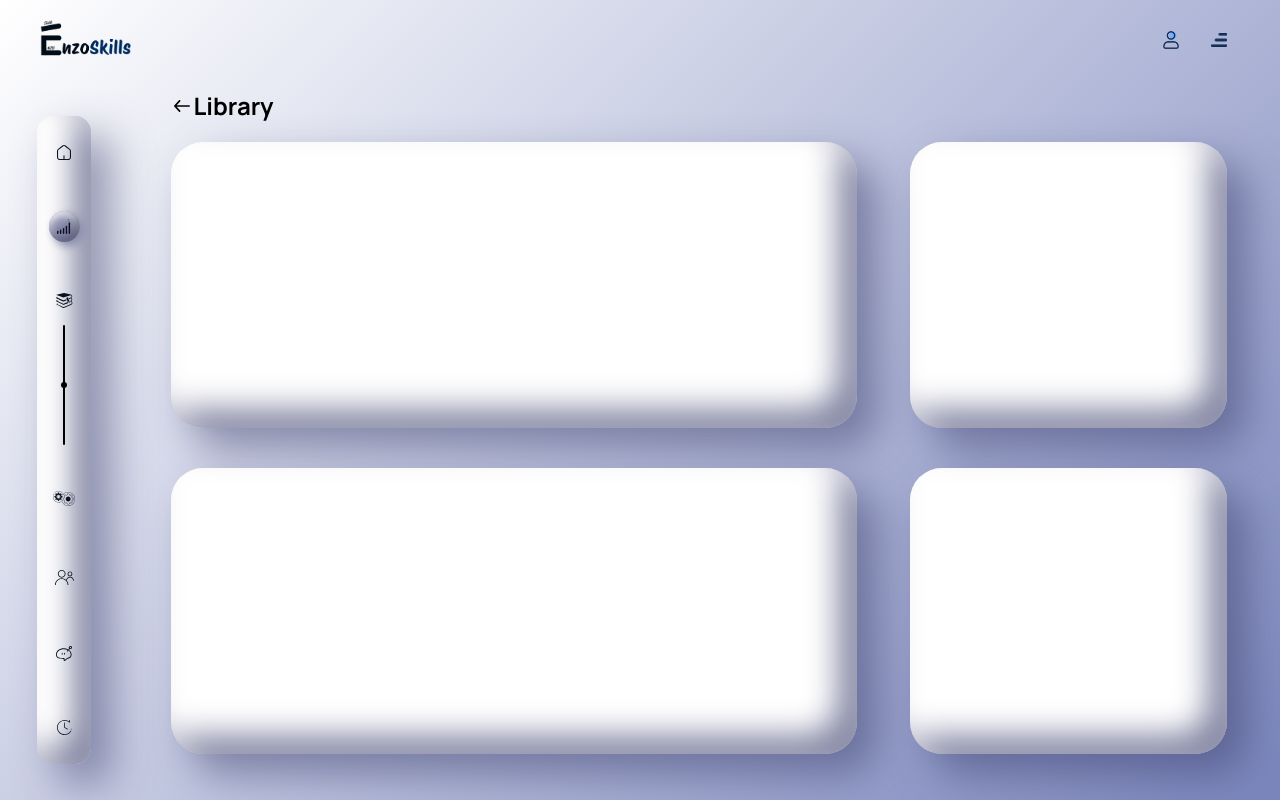
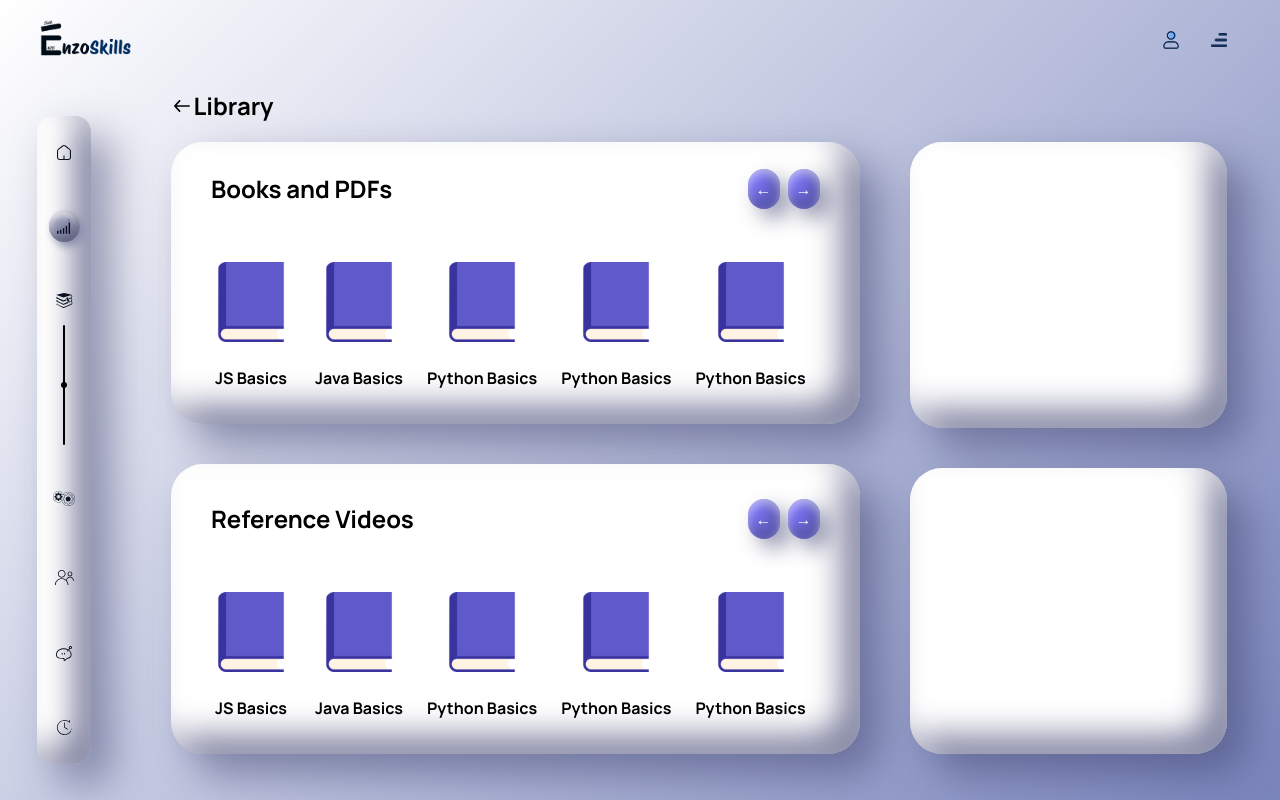
Before and after one commit to Codomania-Legends/EnzoSkills, a React (Vite) app in the folder frontend/: page /dashboard/library in a window 1280 px wide. Shown: the top 800 px of the page. Built offline with nearby package versions, Linux system fonts and the light colour scheme; a web font is replaced by a local one.

Commit message:
updating library

```diff
--- a/frontend/src/Dashboard/Library/Library.css
+++ b/frontend/src/Dashboard/Library/Library.css
@@ -0,0 +1,12 @@
+@layer utilities {
+  /* Hide scrollbar for Chrome, Safari and Opera */
+  .no-scrollbar::-webkit-scrollbar {
+    display: none;
+  }
+
+  /* Hide scrollbar for IE, Edge and Firefox */
+  .no-scrollbar {
+    -ms-overflow-style: none;  /* IE and Edge */
+    scrollbar-width: none;  /* Firefox */
+  }
+}
--- a/frontend/src/Dashboard/Library/Library.jsx
+++ b/frontend/src/Dashboard/Library/Library.jsx
@@ -1,6 +1,53 @@
-import React from 'react'
+import React, { useRef } from 'react'
+import "./Library.css"
 
 function Library() {
+  const data = [
+    {
+      image : "/Dashboard/book.svg",
+      BookName : "JS Basics",
+    },
+    {
+      image : "/Dashboard/book.svg",
+      BookName : "Java Basics",
+    },
+    {
+      image : "/Dashboard/book.svg",
+      BookName : "Python Basics",
+    },
+    {
+      image : "/Dashboard/book.svg",
+      BookName : "Python Basics",
+    },
+    {
+      image : "/Dashboard/book.svg",
+      BookName : "Python Basics",
+    },
+    {
+      image : "/Dashboard/book.svg",
+      BookName : "Python Basics",
+    },
+    {
+      image : "/Dashboard/book.svg",
+      BookName : "Python Basics",
+    },
+    {
+      image : "/Dashboard/book.svg",
+      BookName : "Python Basics",
+    },
+  ]
+
+  const scrollRef = useRef(null);
+
+  const scroll = (direction) => {
+    const { current } = scrollRef;
+    if (current) {
+      // Adjust '300' to change how far it scrolls per click
+      const scrollAmount = direction === 'left' ? -300 : 300;
+      current.scrollBy({ left: scrollAmount, behavior: 'smooth' });
+    }
+  };
+
   return (
     <>
     <div className="library-dash-section container h-full mx-auto px-4 mt-5">
@@ -13,11 +60,75 @@ function Library() {
 
         <div className=" flex w-[90%] lg:w-[65%] h-full">
           <div className="grid grid-col-1 w-full md:grid-row-2 gap-10">
-            <div className="white flex flex-col justify-around medium-box-shadow h-full rounded-[2em] p-4 w-full px-6">
 
+            <div className="white flex flex-col justify-around medium-box-shadow rounded-[2em] p-2  w-full px-10">
+              <div className="flex justify-between items-center mb-4">
+                <h1 className="text-2xl font-bold">Books and PDFs</h1>
+
+                {/* Navigation Buttons */}
+                <div className="flex gap-2">
+                  <button
+                    onClick={() => scroll('left')}
+                    className="small-box-shadow rounded-full p-2 blue text-white transition"
+                  >
+                    ←
+                  </button>
+                  <button
+                    onClick={() => scroll('right')}
+                    className="small-box-shadow rounded-4xl p-2 blue text-white transition"
+                  >
+                    →
+                  </button>
+                </div>
+              </div>
+
+              {/* Added 'ref' and 'scroll-smooth' */}
+              <div
+                ref={scrollRef}
+                className="flex flex-nowrap overflow-x-scroll  no-scrollbar justify-start items-center gap-6 scroll-smooth"
+              >
+                {data.map((item, index) => (
+                  <div key={index} className="flex flex-col items-center gap-6 pb-2 flex-none">
+                    <img src={item.image} alt={item.BookName} className="h-20 w-20 object-contain" />
+                    <h2 className="text-md font-bold">{item.BookName}</h2>
+                  </div>
+                ))}
+              </div>
             </div>
-            <div className="white flex flex-col justify-around medium-box-shadow h-full rounded-[2em] p-4 w-full px-6">
 
+            <div className="white flex flex-col justify-around medium-box-shadow h-full rounded-[2em] p-4 w-full px-10 relative">
+              <div className="flex justify-between items-center mb-4">
+                <h1 className="text-2xl font-bold">Reference Videos</h1>
+
+                {/* Navigation Buttons */}
+                <div className="flex gap-2">
+                  <button
+                    onClick={() => scroll('left')}
+                    className="small-box-shadow rounded-full p-2 blue text-white transition"
+                  >
+                    ←
+                  </button>
+                  <button
+                    onClick={() => scroll('right')}
+                    className="small-box-shadow rounded-4xl p-2 blue text-white transition"
+                  >
+                    →
+                  </button>
+                </div>
+              </div>
+
+              {/* Added 'ref' and 'scroll-smooth' */}
+              <div
+                ref={scrollRef}
+                className="flex flex-nowrap overflow-x-scroll  no-scrollbar justify-start items-center gap-6 scroll-smooth"
+              >
+                {data.map((item, index) => (
+                  <div key={index} className="flex flex-col items-center gap-6 flex-none">
+                    <img src={item.image} alt={item.BookName} className="h-20 w-20 object-contain" />
+                    <h2 className="text-md font-bold">{item.BookName}</h2>
+                  </div>
+                ))}
+              </div>
             </div>
           </div>
         </div>
```
Also changed, not shown: frontend/public/Dashboard/book.svg (added).
